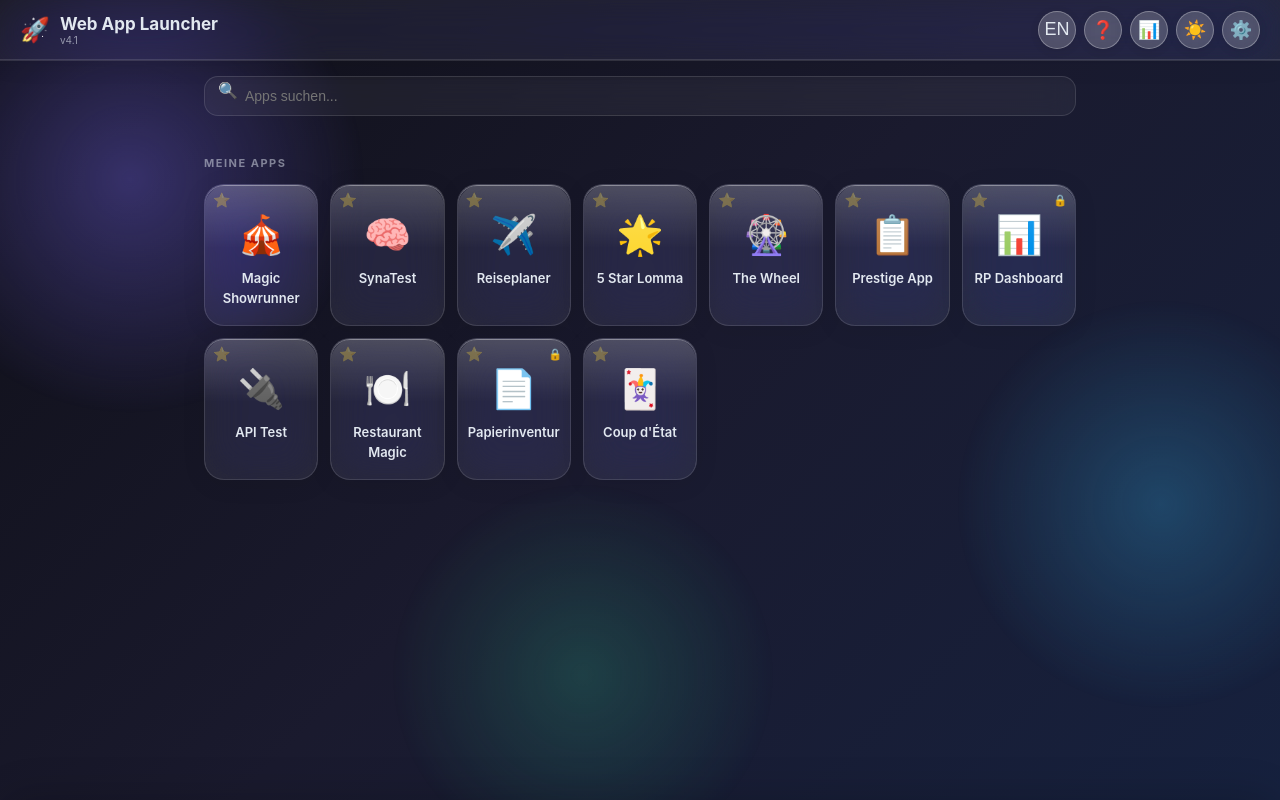
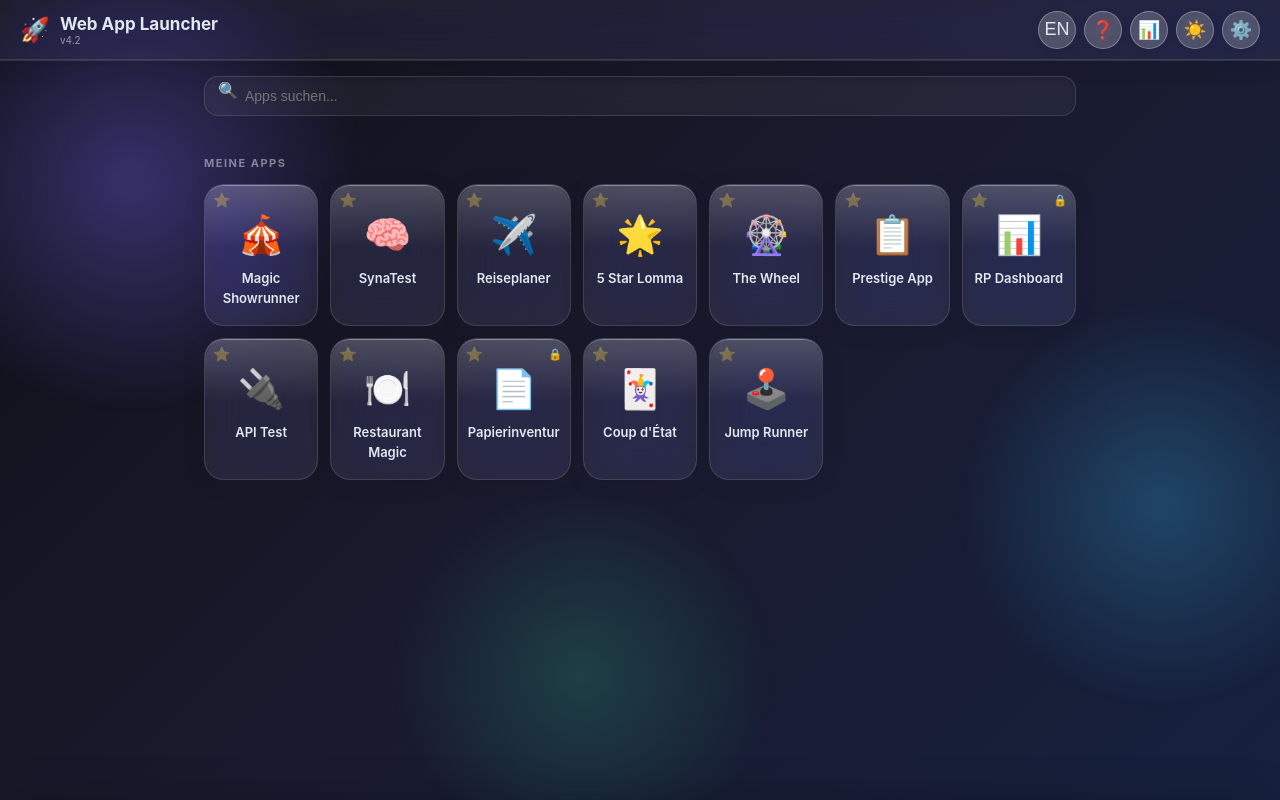
Before and after one commit to TheLomma/webappstarter, a React (Create React App) app: page / in a window 1280 px wide. Built offline with nearby package versions, Linux system fonts and the light colour scheme.

Commit message:
Update App.js
Version 4.2

```diff
--- a/src/App.js
+++ b/src/App.js
@@ -24,7 +24,7 @@ const translations = {
     namePlaceholder: "My App",
     urlPlaceholder: "https://example.com",
     emojiPlaceholder: "🌐",
-    version: "v4.1",
+    version: "v4.2",
     search: "Search apps...",
     importExport: "Import / Export",
     exportBtn: "Export JSON",
@@ -133,7 +133,7 @@ const translations = {
     namePlaceholder: "Meine App",
     urlPlaceholder: "https://beispiel.de",
     emojiPlaceholder: "🌐",
-    version: "v4.1",
+    version: "v4.2",
     search: "Apps suchen...",
     importExport: "Import / Export",
     exportBtn: "JSON exportieren",
@@ -271,6 +271,7 @@ export default function App() {
     { id: 10, name: "Restaurant Magic", url: "https://restaurantmagic.vercel.app", emoji: "🍽️", fav: false },
     { id: 11, name: "Papierinventur", url: "https://papierinventur.vercel.app", emoji: "📄", fav: false },
     { id: 12, name: "Coup d'État", url: "https://cardgame-omega-six.vercel.app", emoji: "🃏", fav: false },
+    { id: 13, name: "Jump Runner", url: "https://jumprunner.vercel.app", emoji: "🕹️", fav: false },
   ];
 
   const [apps, setApps] = useState(() => {
```
